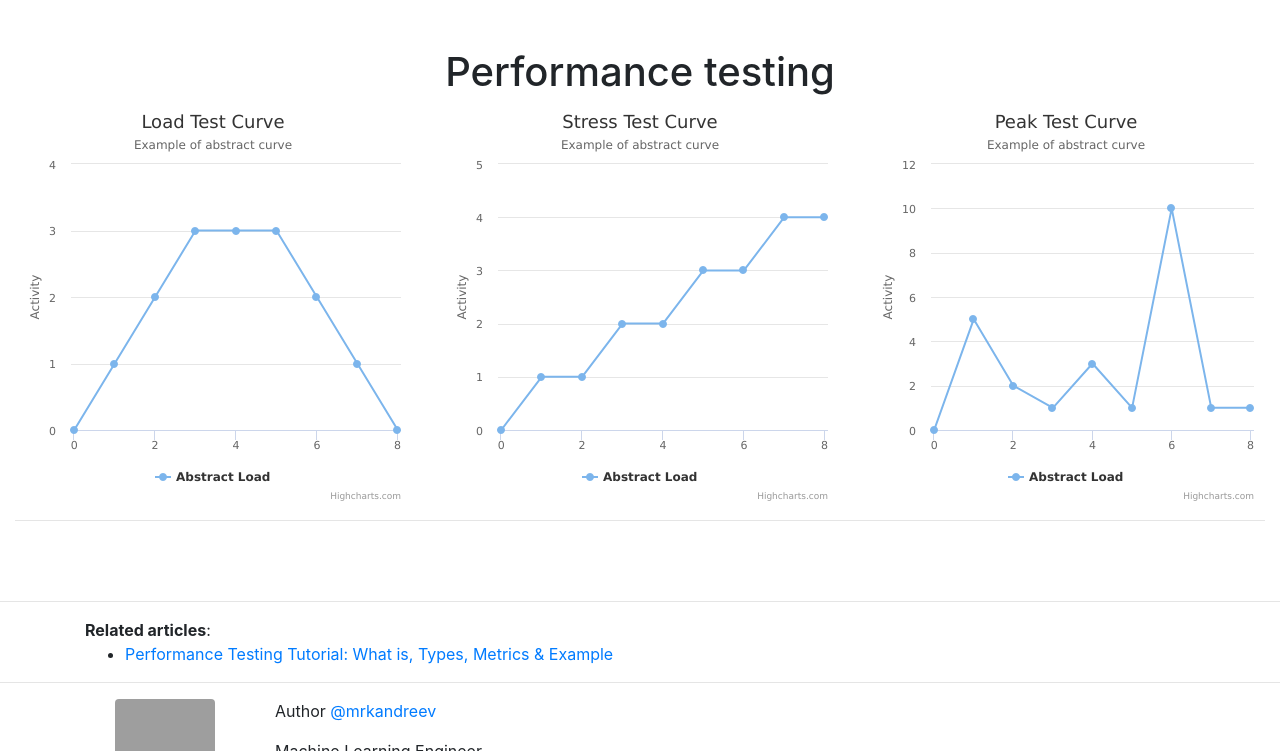
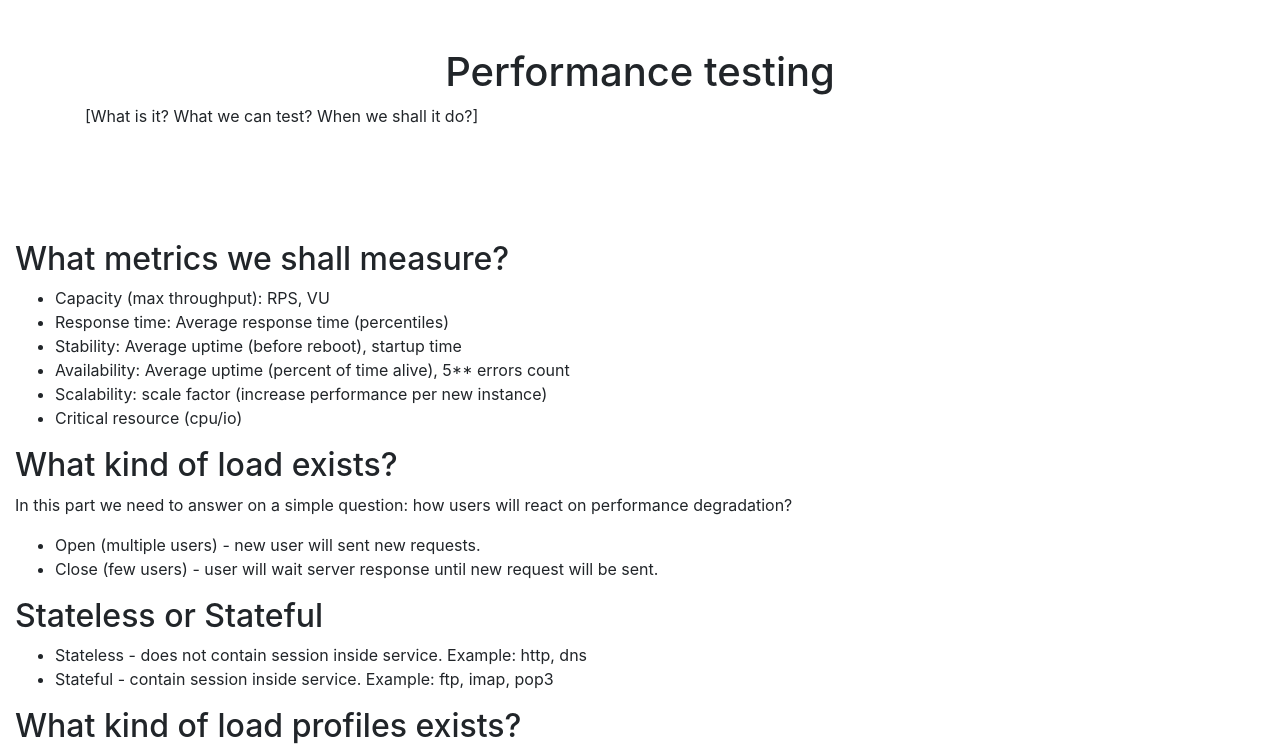
Before and after one commit to mrk-andreev/mrk-andreev.github.io, a plain HTML site: page blog/perfomance-testing/index.html in a window 1280 px wide. Shown: the top 751 px of the page. Drawn offline with nearby package versions, Linux system fonts and the light colour scheme; grey boxes are pictures that could not be loaded.

Commit message:
add basic notes about performance

```diff
--- a/blog/perfomance-testing/index.html
+++ b/blog/perfomance-testing/index.html
@@ -16,9 +16,35 @@
     <script src="//code.highcharts.com/modules/data.js"></script>
 </head>
 <body>
-<div class="container-fluid">
+<div class="container">
     <div class="py-5 text-center">
         <h1>Performance testing</h1>
+        <p class="text-left">[What is it? What we can test? When we shall it do?]</p>
+    </div>
+</div>
+<div class="container-fluid">
+    <div class="py-5">
+        <h2>What metrics we shall measure?</h2>
+        <ul>
+            <li>Capacity (max throughput): RPS, VU</li>
+            <li>Response time: Average response time (percentiles)</li>
+            <li>Stability: Average uptime (before reboot), startup time</li>
+            <li>Availability: Average uptime (percent of time alive), 5** errors count</li>
+            <li>Scalability: scale factor (increase performance per new instance)</li>
+            <li>Critical resource (cpu/io)</li>
+        </ul>
+        <h2>What kind of load exists?</h2>
+        <p>In this part we need to answer on a simple question: how users will react on performance degradation?</p>
+        <ul>
+            <li>Open (multiple users) - new user will sent new requests.</li>
+            <li>Close (few users) - user will wait server response until new request will be sent.</li>
+        </ul>
+        <h2>Stateless or Stateful</h2>
+        <ul>
+            <li>Stateless - does not contain session inside service. Example: http, dns</li>
+            <li>Stateful - contain session inside service. Example: ftp, imap, pop3</li>
+        </ul>
+        <h2>What kind of load profiles exists?</h2>
         <div class="row">
             <div class="col-4">
                 <div id="highcharts-1-load-test-curve"></div>
@@ -82,7 +108,9 @@
                 });
             })();
         </script>
-        <hr/>
+        <h2>What kind of target components exists?</h2>
+        <h3>Virtual devices</h3>
+        <h3>Software architecture components</h3>
     </div>
 </div>
 <hr/>
```
